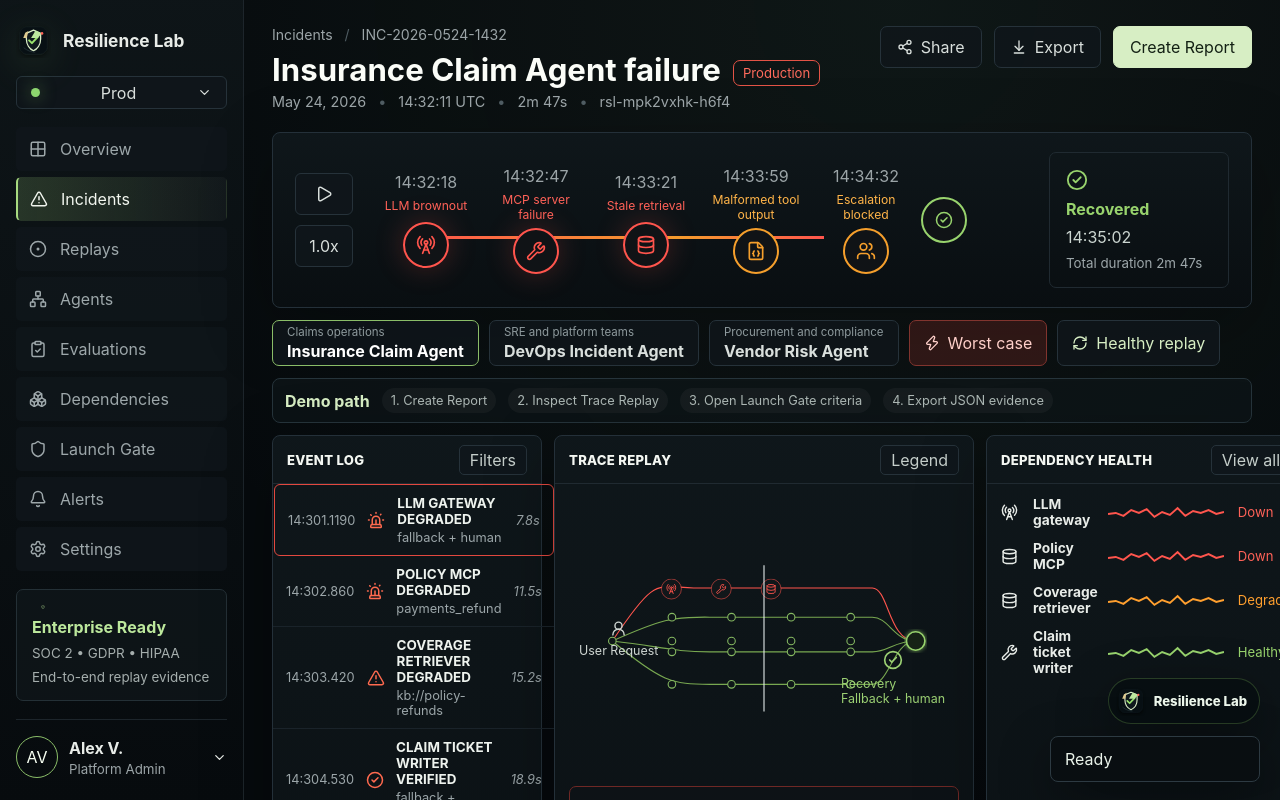
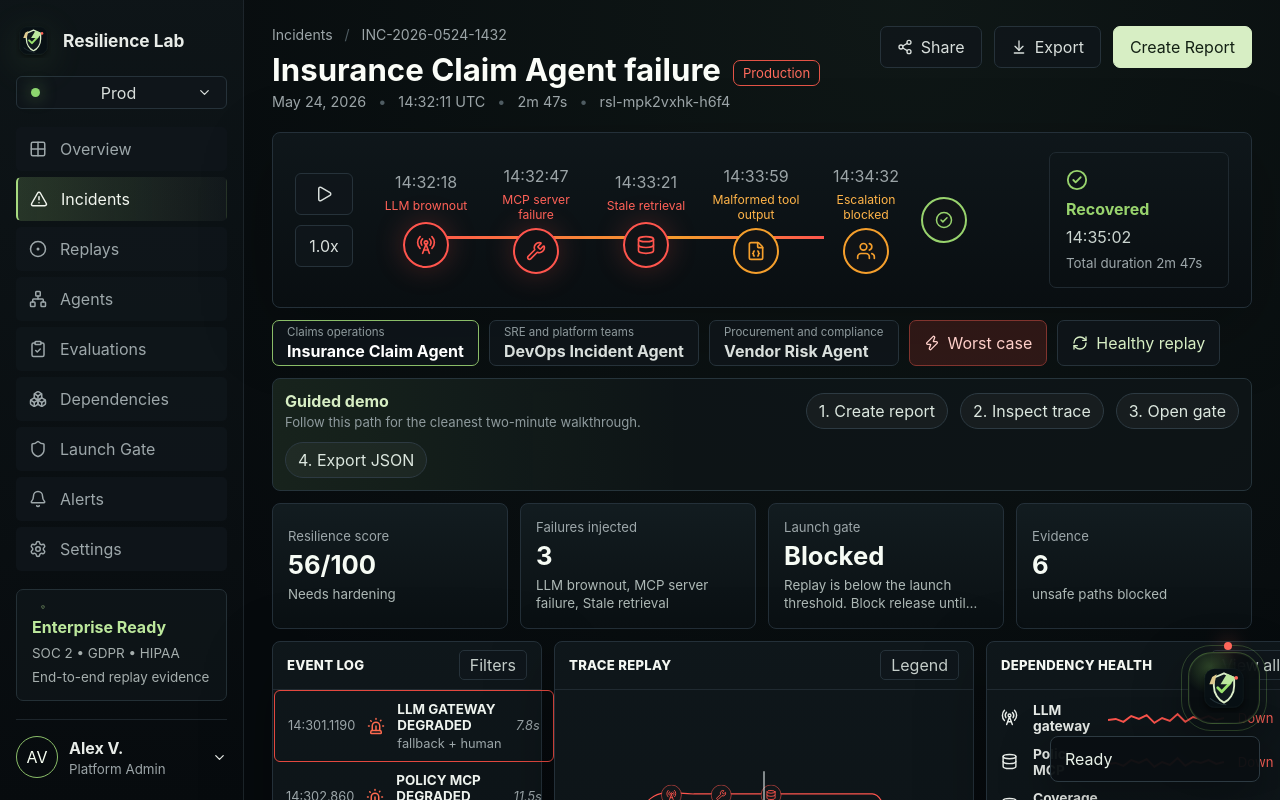
Before and after one commit to Vt01nft/resilience-lab, a React (Vite) app: page / in a window 1280 px wide. Shown: the top 800 px of the page. Built offline with nearby package versions, Linux system fonts and the light colour scheme.

Commit message:
Add animated floating logo and clearer demo UI

```diff
--- a/src/App.css
+++ b/src/App.css
@@ -173,28 +173,89 @@ button {
   right: 20px;
   bottom: 76px;
   z-index: 18;
-  min-height: 44px;
-  padding: 7px 12px 7px 7px;
-  border: 1px solid rgba(154, 227, 110, 0.22);
-  border-radius: 999px;
-  background: rgba(8, 14, 17, 0.86);
-  box-shadow: 0 18px 54px rgba(0, 0, 0, 0.38);
+  width: 72px;
+  height: 72px;
+  border: 1px solid rgba(154, 227, 110, 0.28);
+  border-radius: 24px;
+  background:
+    radial-gradient(circle at 30% 20%, rgba(154, 227, 110, 0.24), transparent 36%),
+    rgba(8, 14, 17, 0.88);
+  box-shadow:
+    0 18px 54px rgba(0, 0, 0, 0.38),
+    0 0 0 1px rgba(255, 255, 255, 0.04) inset;
   color: #edf7ec;
   text-decoration: none;
   display: inline-flex;
+  justify-content: center;
   align-items: center;
-  gap: 8px;
   backdrop-filter: blur(14px);
+  animation: logoFloat 5.8s ease-in-out infinite;
 }
 
 .floating-logo img {
-  width: 30px;
-  height: 30px;
+  position: relative;
+  z-index: 2;
+  width: 50px;
+  height: 50px;
 }
 
-.floating-logo span {
-  font-size: 0.82rem;
+.logo-orbit {
+  position: absolute;
+  inset: -8px;
+  border: 1px solid rgba(154, 227, 110, 0.22);
+  border-radius: 30px;
+  animation: logoOrbit 7.5s linear infinite;
+}
+
+.logo-orbit::after {
+  content: '';
+  position: absolute;
+  top: -4px;
+  left: 50%;
+  width: 8px;
+  height: 8px;
+  border-radius: 50%;
+  background: #ff665a;
+  box-shadow: 0 0 18px rgba(255, 102, 90, 0.72);
+}
+
+.logo-label {
+  position: absolute;
+  right: 82px;
+  top: 50%;
+  transform: translateY(-50%);
+  min-width: 116px;
+  padding: 8px 10px;
+  border: 1px solid #26343b;
+  border-radius: 999px;
+  background: rgba(8, 14, 17, 0.92);
+  color: #edf7ec;
+  font-size: 0.8rem;
   font-weight: 800;
+  opacity: 0;
+  pointer-events: none;
+  transition: opacity 180ms ease, transform 180ms ease;
+}
+
+.floating-logo:hover .logo-label {
+  opacity: 1;
+  transform: translateY(-50%) translateX(-4px);
+}
+
+@keyframes logoFloat {
+  0%,
+  100% {
+    transform: translateY(0);
+  }
+  50% {
+    transform: translateY(-10px);
+  }
+}
+
+@keyframes logoOrbit {
+  to {
+    transform: rotate(360deg);
+  }
 }
 
 .incident-header {
@@ -427,12 +488,14 @@ h1 {
 }
 
 .demo-helper {
-  min-height: 42px;
+  min-height: 64px;
   margin-bottom: 12px;
-  padding: 9px 12px;
+  padding: 12px;
   border: 1px solid #26343b;
   border-radius: 8px;
-  background: rgba(16, 23, 27, 0.62);
+  background:
+    linear-gradient(90deg, rgba(154, 227, 110, 0.08), transparent 42%),
+    rgba(16, 23, 27, 0.66);
   color: #aeb9b6;
   display: flex;
   align-items: center;
@@ -440,8 +503,73 @@ h1 {
   flex-wrap: wrap;
 }
 
+.demo-helper div {
+  min-width: 220px;
+  margin-right: auto;
+}
+
 .demo-helper strong {
   color: #d7eec4;
+}
+
+.demo-helper p {
+  margin: 3px 0 0;
+  color: #8f9b9e;
+  font-size: 0.82rem;
+}
+
+.demo-helper button {
+  min-height: 36px;
+  padding: 0 12px;
+  border: 1px solid #2d3a42;
+  border-radius: 999px;
+  color: #dce7df;
+  background: rgba(255, 255, 255, 0.04);
+}
+
+.demo-helper button:hover {
+  border-color: #8abd68;
+  color: #f3fff1;
+}
+
+.status-overview {
+  display: grid;
+  grid-template-columns: repeat(4, minmax(0, 1fr));
+  gap: 12px;
+  margin-bottom: 12px;
+}
+
+.status-overview article {
+  min-height: 118px;
+  padding: 15px;
+  border: 1px solid #243039;
+  border-radius: 8px;
+  background:
+    linear-gradient(180deg, rgba(19, 29, 33, 0.9), rgba(10, 16, 19, 0.92)),
+    #0c1215;
+  display: grid;
+  align-content: center;
+  gap: 8px;
+}
+
+.status-overview span {
+  color: #9da7aa;
+  font-size: 0.82rem;
+}
+
+.status-overview strong {
+  color: #f6fbf4;
+  font-size: clamp(1.35rem, 2vw, 2rem);
+  line-height: 1;
+}
+
+.status-overview small {
+  color: #aeb9b6;
+  line-height: 1.35;
+  display: -webkit-box;
+  -webkit-line-clamp: 2;
+  -webkit-box-orient: vertical;
+  overflow: hidden;
 }
 
 .demo-helper span {
@@ -955,6 +1083,10 @@ h1 {
     grid-template-columns: 1fr 1fr;
   }
 
+  .status-overview {
+    grid-template-columns: repeat(2, minmax(0, 1fr));
+  }
+
   .trace-panel,
   .report-panel {
     grid-column: span 2;
@@ -995,6 +1127,7 @@ h1 {
   }
 
   .dashboard-grid,
+  .status-overview,
   .detail-card dl,
   .context-panel dl,
   .dependency-list article,
--- a/src/App.tsx
+++ b/src/App.tsx
@@ -202,6 +202,11 @@ function App() {
     setToast('Operator note attached to replay')
   }
 
+  function jumpTo(sectionId: string, message: string) {
+    document.getElementById(sectionId)?.scrollIntoView({ behavior: 'smooth', block: 'start' })
+    setToast(message)
+  }
+
   return (
     <main className="app-shell">
       <aside className="sidebar">
@@ -262,9 +267,15 @@ function App() {
       </aside>
 
       <section className="console">
-        <a className="floating-logo" href="https://github.com/Vt01nft/resilience-lab" target="_blank" aria-label="Open Resilience Lab repository">
+        <a
+          className="floating-logo"
+          href="https://github.com/Vt01nft/resilience-lab"
+          target="_blank"
+          aria-label="Open Resilience Lab repository"
+        >
+          <span className="logo-orbit" />
           <img src="/resilience-lab-logo.svg" alt="" />
-          <span>Resilience Lab</span>
+          <span className="logo-label">Resilience Lab</span>
         </a>
 
         <header className="incident-header">
@@ -360,11 +371,45 @@ function App() {
         </section>
 
         <section className="demo-helper" aria-label="Demo guide">
-          <strong>Demo path</strong>
-          <span>1. Create Report</span>
-          <span>2. Inspect Trace Replay</span>
-          <span>3. Open Launch Gate criteria</span>
-          <span>4. Export JSON evidence</span>
+          <div>
+            <strong>Guided demo</strong>
+            <p>Follow this path for the cleanest two-minute walkthrough.</p>
+          </div>
+          <button type="button" onClick={startJudgeDemo}>1. Create report</button>
+          <button type="button" onClick={() => jumpTo('trace-replay', 'Trace replay focused')}>2. Inspect trace</button>
+          <button
+            type="button"
+            onClick={() => {
+              setShowGateCriteria(true)
+              jumpTo('launch-gate', 'Launch gate opened')
+            }}
+          >
+            3. Open gate
+          </button>
+          <button type="button" onClick={downloadReport}>4. Export JSON</button>
+        </section>
+
+        <section className="status-overview" aria-label="Replay status overview">
+          <article>
+            <span>Resilience score</span>
+            <strong>{activeSession.score}/100</strong>
+            <small>{activeSession.readiness}</small>
+          </article>
+          <article>
+            <span>Failures injected</span>
+            <strong>{activeSession.failures.length}</strong>
+            <small>{activeSession.failures.map((failure) => failureLabels[failure]).join(', ') || 'None'}</small>
+          </article>
+          <article>
+            <span>Launch gate</span>
+            <strong>{activeSession.ciGate.status === 'pass' ? 'Allowed' : 'Blocked'}</strong>
+            <small>{activeSession.ciGate.summary}</small>
+          </article>
+          <article>
+            <span>Evidence</span>
+            <strong>{activeSession.unsafePathsBlocked}</strong>
+            <small>unsafe paths blocked</small>
+          </article>
         </section>
 
         <section className="dashboard-grid">
@@ -399,7 +444,7 @@ function App() {
             </button>
           </section>
 
-          <section className="panel trace-panel">
+          <section className="panel trace-panel" id="trace-replay">
             <PanelHeader
               title="Trace replay"
               action={showLegend ? 'Hide legend' : 'Legend'}
@@ -497,7 +542,7 @@ function App() {
             </div>
           </section>
 
-          <section className={`panel launch-panel ${activeSession.ciGate.status}`}>
+          <section className={`panel launch-panel ${activeSession.ciGate.status}`} id="launch-gate">
             <PanelHeader title="Launch gate" />
             <div className="gate-grid">
               <article className="blocked">
```
Also changed, not shown: devpost-assets/06-friendly-ui-logo.png (added).
